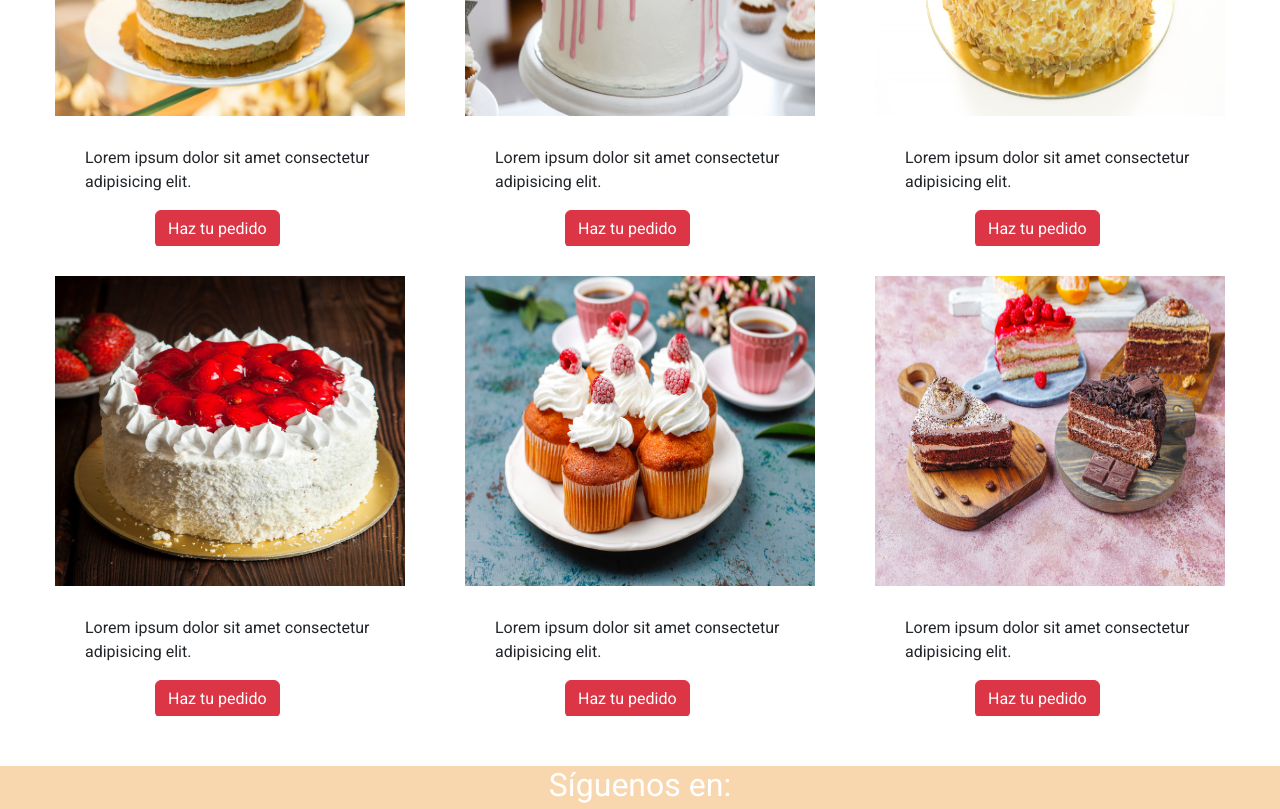
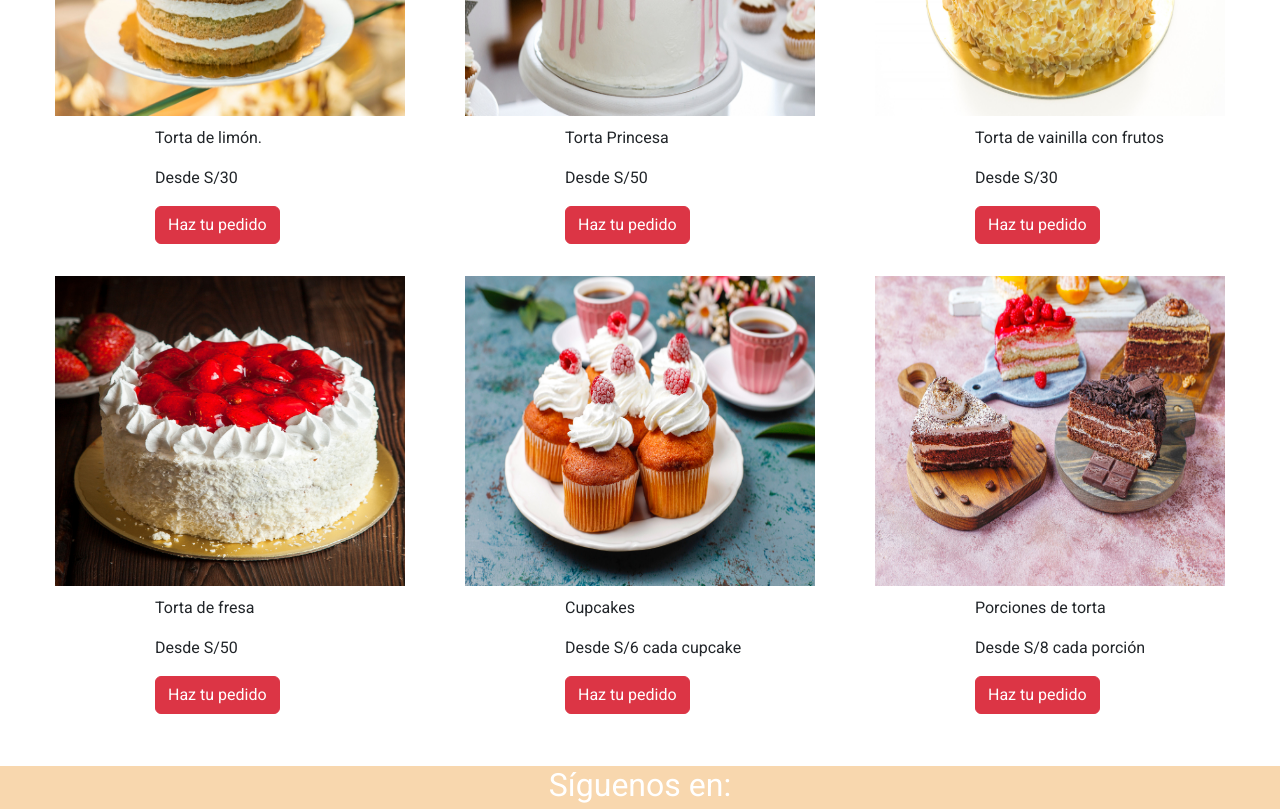
Before and after one commit to Valeria089/Mcarpeta, a website: page pages/promociones.html in a window 1280 px wide. Shown: the part 360-1169 px from the top of the page. Drawn offline with nearby package versions, Linux system fonts and the light colour scheme.

Commit message:
contenido

```diff
--- a/css/style.css
+++ b/css/style.css
@@ -201,8 +201,9 @@ width: 100%;
 }
 
 .promociones__p {
-    margin-top: 30px;
-    margin-left: 30px;
+    margin-top: 10px;
+    margin-left: 100px;
+
 }
 
 /*Media querin*/
--- a/pages/promociones.html
+++ b/pages/promociones.html
@@ -53,34 +53,40 @@
           <article class="promociones__cont">
               <div class="promociones__img">
                 <img class= "imgpromo" data-aos="fade-right" src="../assets/torta.jpg"alt="promoción">
-                <p class="promociones__p">Lorem ipsum dolor sit amet consectetur adipisicing elit.</p>
+                <p class="promociones__p">Torta de limón.</p>
+                <p class="promociones__p">Desde S/30 </p>
                   <button class="btn btn-danger" type="button" style="margin-left: 100px;">Haz tu pedido</button>
 
               </div>
               <div class="promociones__img">
                 <img class= "imgpromo" data-aos="flip-right" src="../assets/torta2.jpg"alt="promocion2">
-                <p class="promociones__p">Lorem ipsum dolor sit amet consectetur adipisicing elit.</p>
+                <p class="promociones__p">Torta Princesa </p>
+                <p class="promociones__p">Desde S/50 </p>
                 <button class="btn btn-danger" type="button" style="margin-left: 100px;">Haz tu pedido</button>
               </div>
              <div class="promociones__img">
                 <img class= "imgpromo" data-aos="fade-left" src="../assets/Torta3.jpg"alt="promocion3">
-                <p class="promociones__p">Lorem ipsum dolor sit amet consectetur adipisicing elit.</p>
+                <p class="promociones__p">Torta de vainilla con frutos</p>
+                <p class="promociones__p">Desde S/30 </p>
                 <button class="btn btn-danger" type="button" style="margin-left: 100px;">Haz tu pedido</button>
               </div>
 
               <div class="promociones__img">
                 <img class= "imgpromo" data-aos="zoom-in" src="../assets/Torta4.jpg"alt="promocion4">
-                <p class="promociones__p">Lorem ipsum dolor sit amet consectetur adipisicing elit.</p>
+                <p class="promociones__p">Torta de fresa</p>
+                <p class="promociones__p">Desde S/50 </p>
                 <button class="btn btn-danger" type="button" style="margin-left: 100px;">Haz tu pedido</button>
               </div>
               <div class="promociones__img">
                 <img class= "imgpromo" data-aos="fade-right" src="../assets/torta5.jpg"alt="promocion5">
-                <p class="promociones__p">Lorem ipsum dolor sit amet consectetur adipisicing elit.</p>
+                <p class="promociones__p"> Cupcakes</p>
+                <p class="promociones__p">Desde S/6 cada cupcake </p>
                 <button class="btn btn-danger" type="button" style="margin-left: 100px;">Haz tu pedido</button>
               </div>
               <div class="promociones__img">
                 <img class= "imgpromo" data-aos="zoom-in" src="../assets/torta6.jpg"alt="promocion6">
-                <p class="promociones__p">Lorem ipsum dolor sit amet consectetur adipisicing elit.</p>
+                <p class="promociones__p">Porciones de torta</p>
+                <p class="promociones__p">Desde S/8 cada porción </p>
                 <button class="btn btn-danger" type="button" style="margin-left: 100px;">Haz tu pedido</button>
               </div>
 
```
Also changed, not shown: pages/nosotros.html (+4 -4 lines), pages/productos.html (+8 -8 lines), SCSS/_mixin.scss (line endings or trailing spaces).
